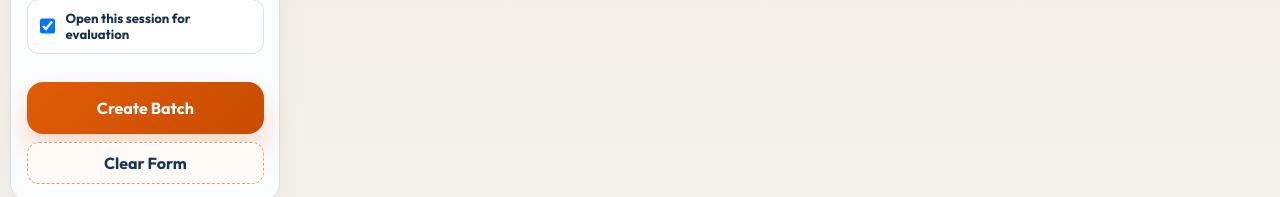
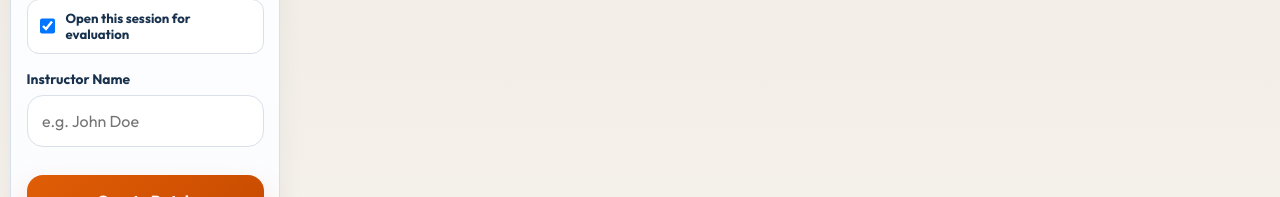
Before and after one commit to trade1234/Tessbin-evaluation, a React (Vite) app in the folder frontend/: page /admin/batches in a window 1280 px wide. Shown: the part 628-825 px from the top of the page. Built offline with nearby package versions, Linux system fonts and the light colour scheme; no server answers; sample sign-in values are in the browser's storage.

Commit message:
Add instructor name field to batch model and update related forms

```diff
--- a/frontend/src/pages/AdminBatchManagementPage.jsx
+++ b/frontend/src/pages/AdminBatchManagementPage.jsx
@@ -22,7 +22,8 @@ function createInitialForm() {
     trainingDate: "",
     sessionType: "Regular",
     sessionLabel: "",
-    evaluationOpen: true
+    evaluationOpen: true,
+    instructorName: ""
   };
 }
 
@@ -150,7 +151,8 @@ export default function AdminBatchManagementPage() {
       trainingDate: new Date(batch.trainingDate).toISOString().slice(0, 10),
       sessionType: batch.sessionType || "Regular",
       sessionLabel: batch.sessionLabel || "",
-      evaluationOpen: batch.evaluationOpen !== false
+      evaluationOpen: batch.evaluationOpen !== false,
+      instructorName: batch.instructorName || ""
     });
     setEditingId(batch._id);
     setStatus({ type: "", message: "" });
@@ -403,6 +405,14 @@ export default function AdminBatchManagementPage() {
                 <span>Open this session for evaluation</span>
               </label>
 
+              <label className="admin-field">
+                <span>Instructor Name</span>
+                <input
+                  value={form.instructorName}
+                  onChange={(event) => setForm((current) => ({ ...current, instructorName: event.target.value }))}
+                  placeholder="e.g. John Doe"
+                />
+              </label>
               <div className="admin-sidebar-actions">
                 <button className="admin-primary-button" type="submit" disabled={submitting}>
                   {submitting ? "Saving..." : editingId ? "Update Batch" : "Create Batch"}
@@ -442,6 +452,11 @@ export default function AdminBatchManagementPage() {
                             <span>
                               {(batch.sessionLabel || batch.sessionType || "Session")} | {formatDateLabel(batch.trainingDate)} | {batch.evaluationOpen === false ? "Closed" : "Open"}
                             </span>
+                            {batch.instructorName && (
+                              <span style={{ display: "block", color: "#68798b", fontSize: "0.95em" }}>
+                                Instructor: {batch.instructorName}
+                              </span>
+                            )}
                           </div>
                           <div className="admin-batch-actions">
                             <button
--- a/frontend/src/pages/EvaluationPage.jsx
+++ b/frontend/src/pages/EvaluationPage.jsx
@@ -507,6 +507,13 @@ export default function EvaluationPage() {
               </select>
             </label>
 
+            {/* Show instructor name if available for the selected batch */}
+            {selectedBatch?.instructorName && (
+              <div style={{ margin: "0.5em 0 0.5em 0", color: "#18324d", fontWeight: 500 }}>
+                Instructor: {selectedBatch.instructorName}
+              </div>
+            )}
+
             <label className="app-field">
               <span>Email Address</span>
               <input
```
Also changed, not shown: 2 other files (tests, documents, lock files or other folders).
